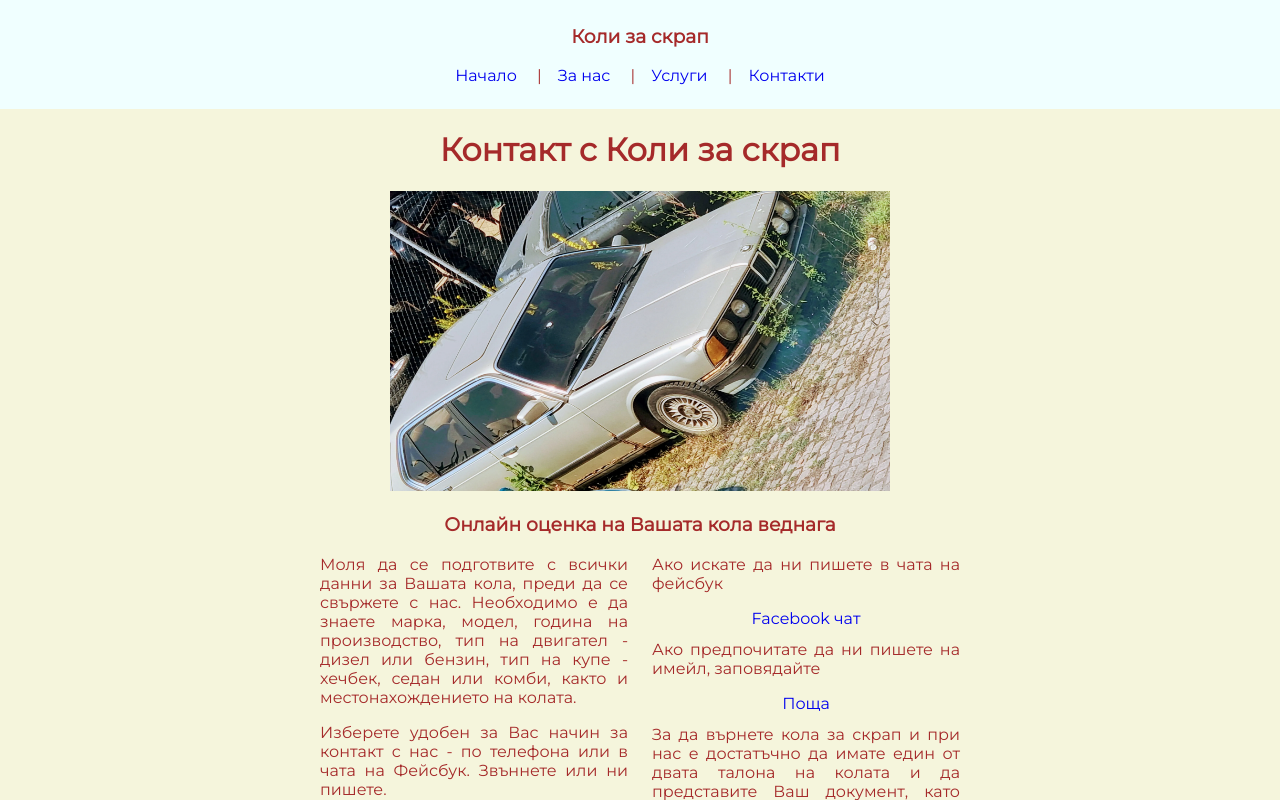
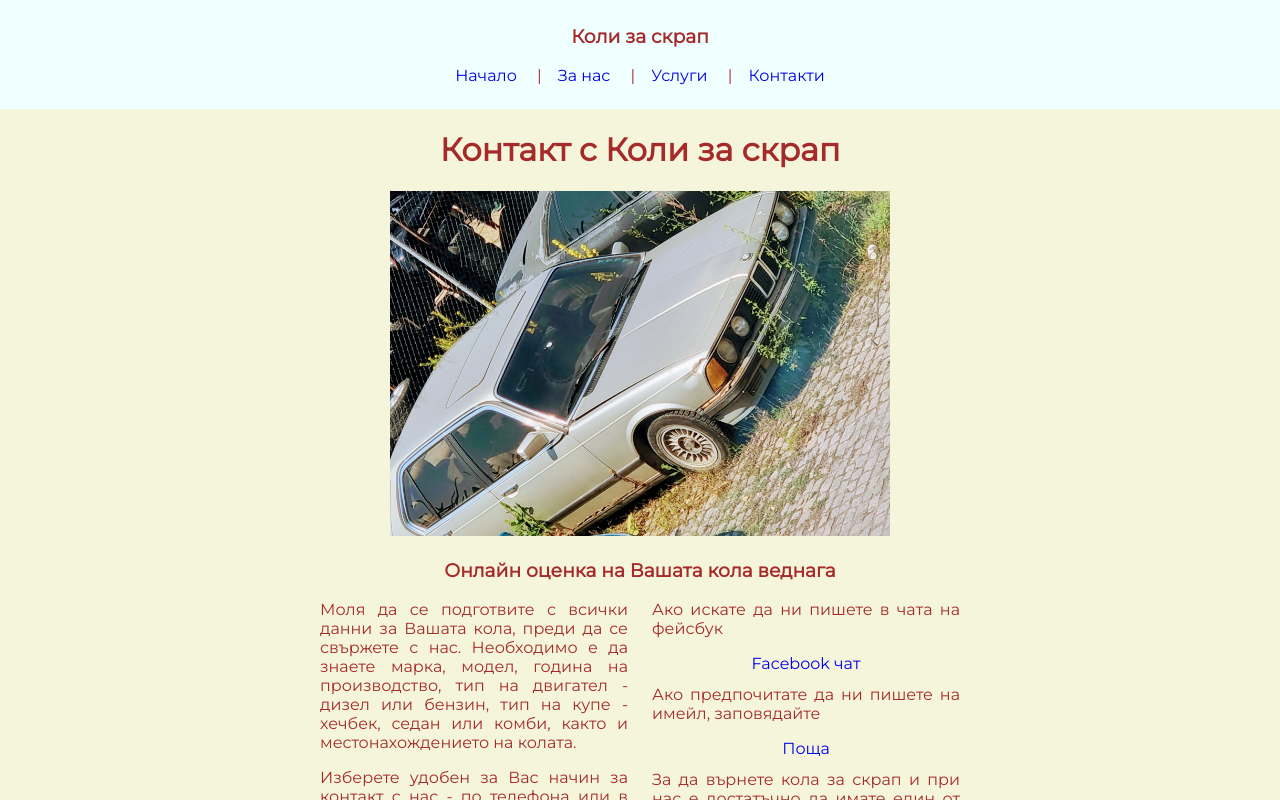
Before and after one commit to inweblife/avtoscrap, a Next.js app: page /contact in a window 1280 px wide. Shown: the top 800 px of the page. Built offline with nearby package versions, Linux system fonts and the light colour scheme.

Commit message:
Update contact.js

```diff
--- a/pages/contact.js
+++ b/pages/contact.js
@@ -16,7 +16,12 @@ const Contact = () => {
       <main className={styles.main}>
         <h1>Контакт с Коли за скрап</h1>
         <div className="picture">
-          <Image src="/avtoscrap.webp" alt="cars" width={500} height={300} />
+          <Image src="/avtoscrap.webp" alt="cars" width={500} height={300}
+            style={{
+              maxWidth: "100%",
+              height: "auto",
+            }}
+            />
 
           <h3>Онлайн оценка на Вашата кола веднага</h3>
         </div>
```
